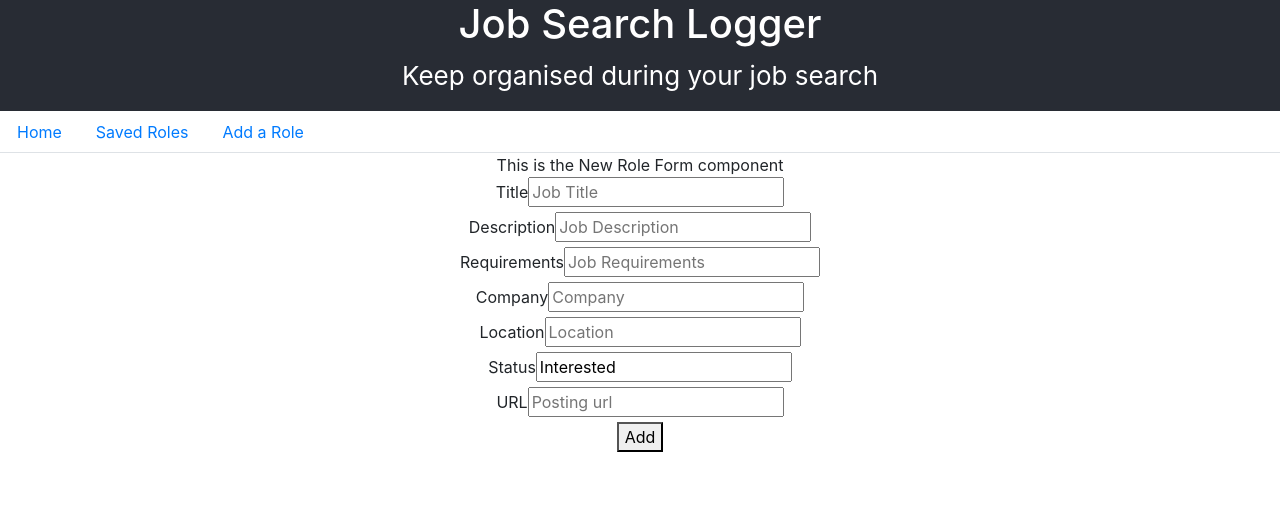
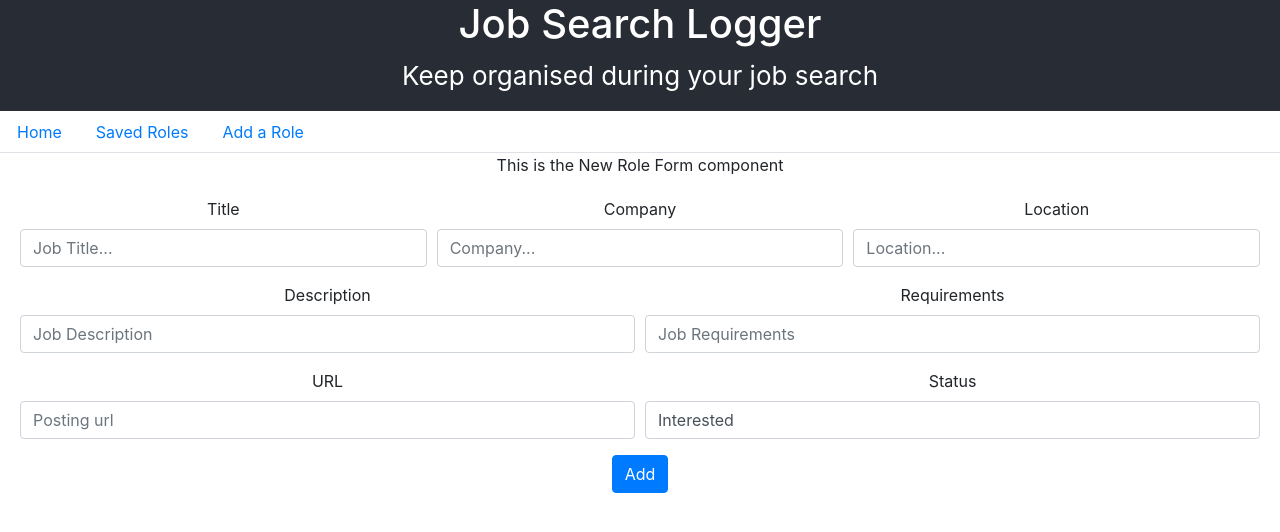
Before and after one commit to Nadiafa/job-search-logger-frontend, a React (Create React App) app: page /roles/new in a window 1280 px wide. Shown: the top 532 px of the page. Built offline with nearby package versions, Linux system fonts and the light colour scheme.

Commit message:
Import Form, Col and Button from react-bootstrap and use rest-bootstrap elements in the form in NewRoleForm.jsx

```diff
--- a/src/components/NewRoleForm.jsx
+++ b/src/components/NewRoleForm.jsx
@@ -1,4 +1,7 @@
 import React,{Component} from 'react';
+import Form from 'react-bootstrap/Form'
+import Col from 'react-bootstrap/Col'
+import Button from 'react-bootstrap/Button'
 
 class NewRoleForm extends Component {
 	state = {
@@ -35,30 +38,45 @@ class NewRoleForm extends Component {
 			<React.Fragment>
 				This is the New Role Form component
 
-				<form onSubmit={this.handleSubmit}>
-					<label>Title</label>
-					<input type="text" name="title" placeholder="Job Title" value={title} onChange={this.handleChange} />
-					<br />
-					<label>Description</label>
-					<input type="textarea" name="description" placeholder="Job Description" value={description} onChange={this.handleChange} />
-					<br />
-					<label>Requirements</label>
-					<input type="textarea" name="requirements" placeholder="Job Requirements" value={requirements} onChange={this.handleChange} />
-					<br />
-					<label>Company</label>
-					<input type="text" name="company" placeholder="Company" value={company} onChange={this.handleChange} />
-					<br />
-					<label>Location</label>
-					<input type="text" name="location" placeholder="Location" value={location} onChange={this.handleChange} />
-					<br />
-					<label>Status</label>
-					<input type="text" name="status" placeholder="Status" value={status} onChange={this.handleChange} />
-					<br />
-					<label>URL</label>
-					<input type="text" name="url" placeholder="Posting url" value={url} onChange={this.handleChange} />
-					<br />
-					<button type="submit">Add</button>
-				</form>
+				<Form className='form-container' style={{margin: '20px'}} onSubmit={this.handleSubmit}>
+					<Form.Row>
+						<Form.Group as={Col}>
+							<Form.Label>Title</Form.Label>
+							<Form.Control type="text" name="title" placeholder="Job Title..." value={title} onChange={this.handleChange} />
+						</Form.Group>
+						<Form.Group as={Col}>
+							<Form.Label>Company</Form.Label>
+							<Form.Control type="text" name="company" placeholder="Company..." value={company} onChange={this.handleChange} />
+						</Form.Group>
+						<Form.Group as={Col}>
+							<Form.Label>Location</Form.Label>
+							<Form.Control type="text" name="location" placeholder="Location..." value={location} onChange={this.handleChange} />
+						</Form.Group>
+					</Form.Row>
+
+					<Form.Row>
+						<Form.Group as={Col} controlId="formGridDescription">
+							<Form.Label>Description</Form.Label>
+							<Form.Control type="textarea" name="description" placeholder="Job Description" value={description} onChange={this.handleChange} />
+						</Form.Group>
+						<Form.Group as={Col} controlId="formGridRequirements">
+							<Form.Label>Requirements</Form.Label>
+							<Form.Control type="textarea" name="requirements" placeholder="Job Requirements" value={requirements} onChange={this.handleChange} />
+						</Form.Group>
+					</Form.Row>
+
+					<Form.Row>
+						<Form.Group as={Col} controlId="formGridURL">
+							<Form.Label>URL</Form.Label>
+							<Form.Control type="text" name="url" placeholder="Posting url" value={url} onChange={this.handleChange} />
+						</Form.Group>
+						<Form.Group as={Col} controlId="formGridStatus">
+							<Form.Label>Status</Form.Label>
+							<Form.Control type="text" name="status" placeholder="Status" value={status} onChange={this.handleChange} />
+						</Form.Group>
+					</Form.Row>
+					<Button type="submit">Add</Button>
+				</Form>
 			</React.Fragment>
 		);
 	}
```
